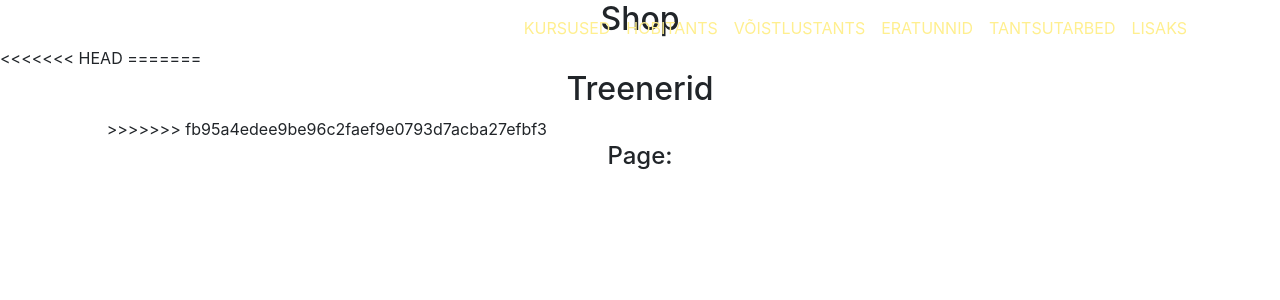
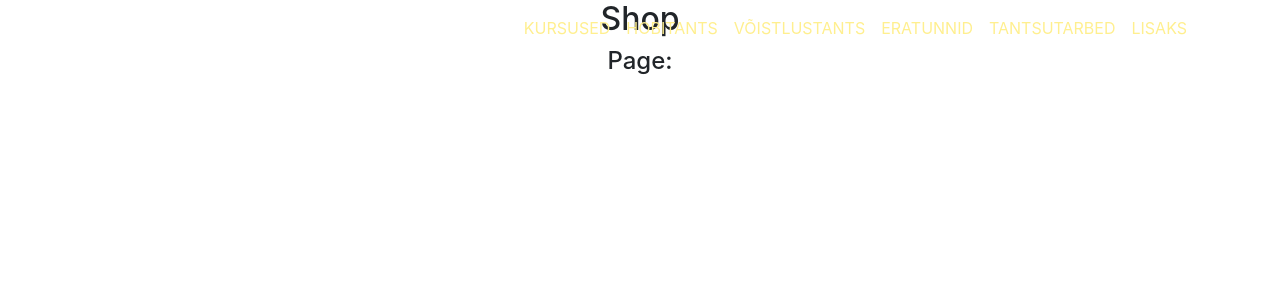
Before and after one commit to DTI-tudengite-tarkvaraprojektid/Ryhm_4, a PHP site: page / in a window 1280 px wide. Shown: the top 300 px of the page. Run offline with PHP 8.4, Linux system fonts and the light colour scheme; data that the repository does not hold is empty; some libraries are stand-ins or nearby versions; grey boxes are pictures that could not be loaded.

Commit message:
Vea parandamine Shop.php

```diff
--- a/Shop/views/layouts/shop.php
+++ b/Shop/views/layouts/shop.php
@@ -80,16 +80,9 @@
 	<?php include('views/pages/category.php'); ?>
 
     <main>
-
-<<<<<<< HEAD
-=======
     <div class="container-fluid col-lg-10 padding">
     <div class="row padding">
-	      <div class="col-12" id="tantsud">
-		      <h2 class="text-center">Treenerid</h2>
-	      </div>
 
->>>>>>> fb95a4edee9be96c2faef9e0793d7acba27efbf3
 		        <?php include('views/pages/'.$view.'.php'); ?>
 
     </main>
```
